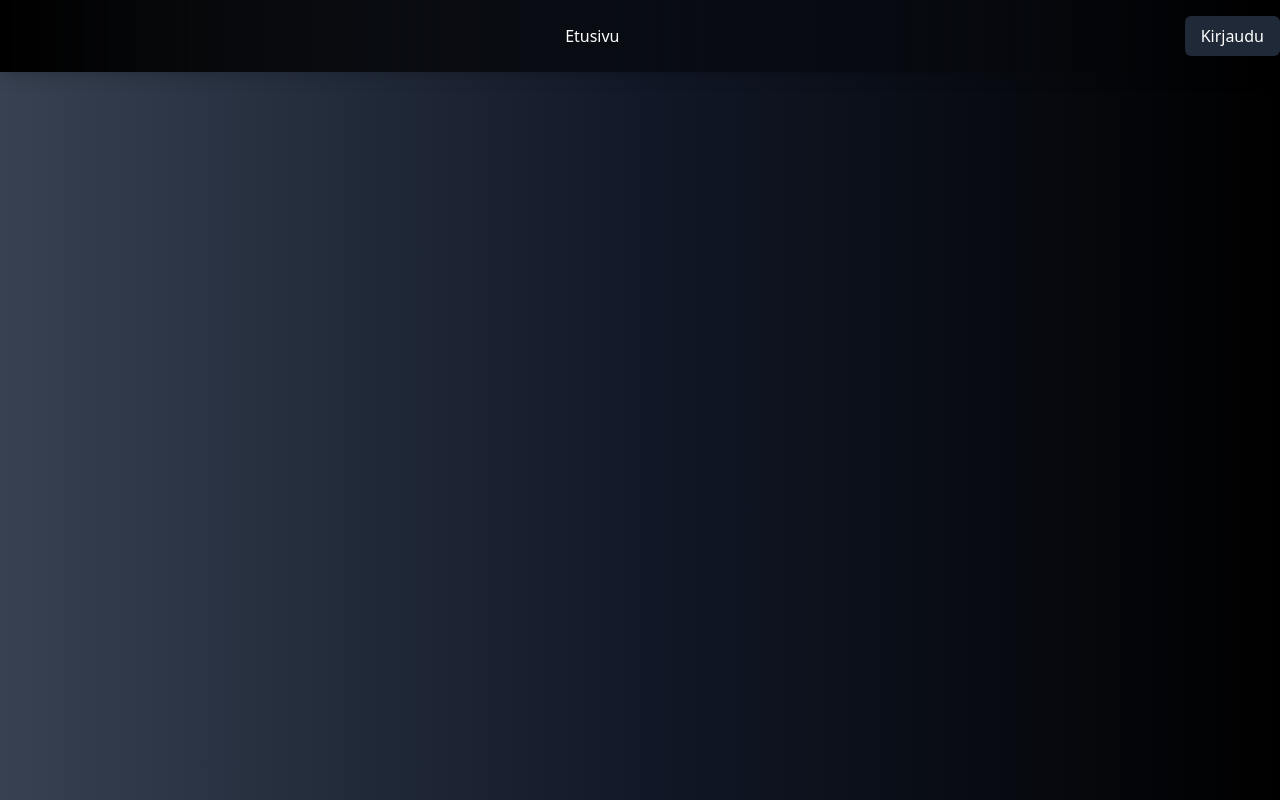
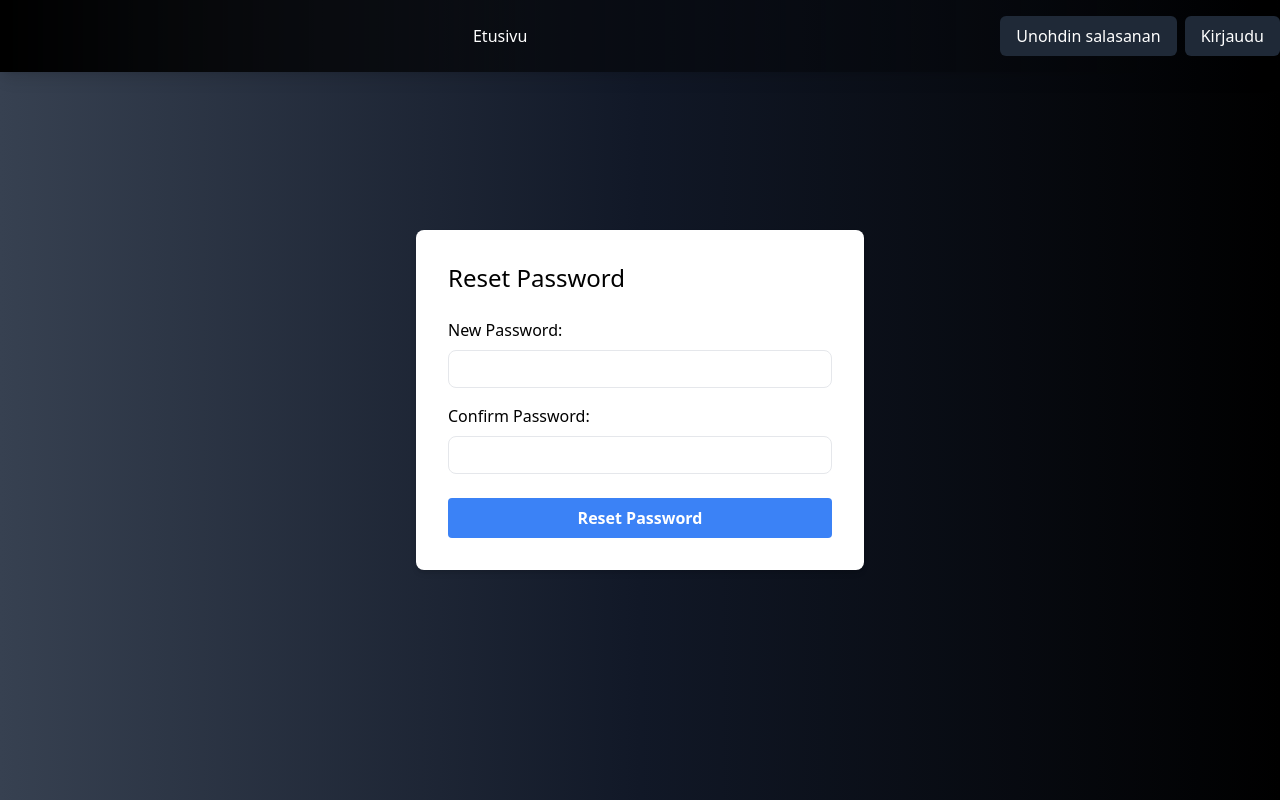
Before and after one commit to Petrikur/kukkari, a React (Vite) app: page /resetpassword/1/1 in a window 1280 px wide. Before the commit this address had no page. Built offline with nearby package versions, Linux system fonts and the light colour scheme.

Commit message:
add password reset option

```diff
--- a/package.json
+++ b/package.json
@@ -29,6 +29,7 @@
     "postcss": "^8.4.21",
     "tailwindcss": "^3.3.1",
     "vite": "^4.2.0",
-    "vite-plugin-react-icons": "^0.2.0"
+    "vite-plugin-react-icons": "^0.2.0",
+    "vite-plugin-rewrite-all": "^1.0.1"
   }
 }
--- a/src/App.jsx
+++ b/src/App.jsx
@@ -1,18 +1,23 @@
 import { useState, useCallback, useEffect } from "react";
 import React from "react";
-
 import Navbar from "./components/NavBar/Navbar";
 import Mobilemenu from "./components/NavBar/Mobilemenu";
 import LandingPage from "./pages/landingPage";
-import { BrowserRouter as Router, Routes, Route } from "react-router-dom";
+import {
+  BrowserRouter as Router,
+  Routes,
+  Route
+} from "react-router-dom";
 import Auth from "./pages/auth";
 import { AuthContext } from "./components/context/authContext";
 import NotesPage from "./pages/NotesPage";
 import UpdateNote from "./pages/UpdateNote";
 import NewNote from "./pages/NewNote";
 import Reservations from "./pages/reservations";
+import ForgotPasswordPage from "./pages/forgotPasswordPage";
+import ResetPassword from "./pages/passwordResetPage";
 
-let logoutTimer;
+
 
 function App() {
   const [isOpen, setIsOpen] = useState(false);
@@ -21,6 +26,7 @@ function App() {
   const [userId, setUserId] = useState(false);
   const [tokenExpirationDate, setTokenExpirationDate] = useState();
   const [name, setName] = useState("");
+
 
   const toggle = () => {
     setIsOpen(!isOpen);
@@ -66,11 +72,21 @@ function App() {
     localStorage.removeItem("userData");
   }, []);
 
+  let logoutTimer;
   useEffect(() => {
     const storedData = JSON.parse(localStorage.getItem("userData"));
-    if (storedData && storedData.token && new Date(storedData.expiration) > new Date()) {
-      login(storedData.userId, storedData.token, new Date(storedData.expiration));
-      const remainingTime = new Date(storedData.expiration).getTime() - new Date().getTime();
+    if (
+      storedData &&
+      storedData.token &&
+      new Date(storedData.expiration) > new Date()
+    ) {
+      login(
+        storedData.userId,
+        storedData.token,
+        new Date(storedData.expiration)
+      );
+      const remainingTime =
+        new Date(storedData.expiration).getTime() - new Date().getTime();
       logoutTimer = setTimeout(logout, remainingTime);
     }
   }, [login, logout]);
@@ -80,16 +96,28 @@ function App() {
   if (token) {
     routes = (
       <React.Fragment>
+        <Route
+          path="/resetpassword/:id/:token"
+          exact={true}
+          element={<ResetPassword />}
+        ></Route>
         <Route path="/" element={<LandingPage />}></Route>
         <Route path="/maintenance" element={<NotesPage />}></Route>
         <Route path="/maintenance/:noteId" element={<UpdateNote />}></Route>
         <Route path="/maintenance/newnote" element={<NewNote />}></Route>
         <Route path="/reservations" element={<Reservations />}></Route>
+        <Route path="/forgotpassword" element={<ForgotPasswordPage />}></Route>
       </React.Fragment>
     );
   } else {
     routes = (
       <React.Fragment>
+        <Route
+          path="/resetpassword/:id/:token"
+          exact={true}
+          element={<ResetPassword />}
+        ></Route>
+        <Route path="/forgotpassword" element={<ForgotPasswordPage />}></Route>
         <Route path="/" element={<LandingPage />}></Route>
         <Route path="/auth" element={<Auth />}></Route>
       </React.Fragment>
@@ -114,7 +142,7 @@ function App() {
           <Routes>{routes}</Routes>
         </Router>
       </div>
-    </AuthContext.Provider>
+ </AuthContext.Provider>
   );
 }
 
--- a/src/components/NavBar/Mobilemenu.jsx
+++ b/src/components/NavBar/Mobilemenu.jsx
@@ -15,7 +15,7 @@ const Mobilemenu = ({ isOpen, toggle }) => {
       { to: "maintenance", label: "Ylläpito" }
     ];
   } else {
-    mobilemenuLinks = [{ to: "/", label: "Etusivu" }, { to: "auth", label: "Kirjaudu" }];
+    mobilemenuLinks = [{ to: "/", label: "Etusivu" }, { to: "auth", label: "Kirjaudu" },{to:"/forgotpassword", label: "Unohdin salasanan"}];
 
   }
   return (
--- a/src/components/NavBar/Navbar.jsx
+++ b/src/components/NavBar/Navbar.jsx
@@ -45,6 +45,7 @@ const Navbar = ({ toggle }) => {
               <Link to="/">Etusivu</Link>
             </li>
 
+
             {auth.isLoggedIn && (
               <>
                 {" "}
@@ -64,12 +65,14 @@ const Navbar = ({ toggle }) => {
             )}
           </ul>
         </div>
-        <div className="hidden md:block">
+        <div className="hidden md:flex space-x-2">
+        <Link className="inline-block bg-gray-800 text-white py-2 px-4 rounded-md transition-colors duration-300 hover:bg-gray-900" to="/forgotpassword">Unohdin salasanan</Link>
           {!auth.isLoggedIn && (
             <Link
               to="/auth"
               className="inline-block bg-gray-800 text-white py-2 px-4 rounded-md transition-colors duration-300 hover:bg-gray-900"
             >
+
               Kirjaudu
             </Link>
           )}
--- /dev/null
+++ b/src/pages/forgotPasswordPage.jsx
@@ -0,0 +1,47 @@
+import { useState } from "react";
+import axios from "axios";
+import {toast,ToastContainer} from "react-toastify"
+
+const ForgotPasswordPage = () => {
+  const [email, setEmail] = useState("");
+
+  const handleSubmit = async (event) => {
+    event.preventDefault();
+    try {
+      const response = await axios.post("http://localhost:5000/api/users/forgotpassword", { email });
+      toast.success(response.data)
+    } catch (error) {
+      console.error(error);
+    }
+  };
+
+  return (
+    <div className="flex items-center justify-center h-screen">
+      <form
+        className="w-full max-w-md bg-white p-8 rounded-lg shadow-md"
+        onSubmit={handleSubmit}
+      >
+        {" "}
+        <h2 className="text-2xl font-medium mb-6">Salasanan vaihto</h2>
+        <label htmlFor="email">Email:</label>
+        <input
+          className="w-full border rounded-lg py-2 px-3 text-gray-700 leading-tight focus:outline-none focus:shadow-outline my-5"
+          type="email"
+          id="email"
+          value={email}
+          onChange={(event) => setEmail(event.target.value)}
+          required
+        />
+        <button
+          className="w-full bg-blue-500 hover:bg-blue-700 text-white font-bold py-2 px-4 rounded focus:outline-none focus:shadow-outline"
+          type="submit"
+        >
+          Vaihda salasana
+        </button>
+      </form>
+      <ToastContainer />
+    </div>
+  );
+};
+
+export default ForgotPasswordPage;
--- /dev/null
+++ b/src/pages/passwordResetPage.jsx
@@ -0,0 +1,77 @@
+import { useEffect, useState } from "react";
+import axios from "axios"
+import { useParams } from 'react-router-dom';
+
+const ResetPassword = () => {
+  const {id,token} = useParams();
+  const [password, setPassword] = useState("");
+  const [confirmPassword, setConfirmPassword] = useState("");
+  const [validationError, setValidationError] = useState("");
+
+  const handleSubmit = async (e) => {
+    e.preventDefault();
+    if (password !== confirmPassword) {
+      setValidationError("Passwords do not match");
+      return;
+    }
+    try {
+      const response = await axios.post(
+        `http://localhost:5000/api/users/${id}/${token}`,
+        {
+          password
+        }
+      );
+
+    } catch (error) {
+      console.error(error);
+    }
+  };
+
+  return (
+    <div className="flex justify-center items-center h-screen">
+      <form
+        onSubmit={handleSubmit}
+        className="w-full max-w-md bg-white p-8 rounded-lg shadow-md"
+      >
+        <h2 className="text-2xl font-medium mb-6">Reset Password</h2>
+        <div className="mb-4">
+          <label htmlFor="password" className="block font-medium mb-2">
+            New Password:
+          </label>
+          <input
+            type="password"
+            id="password"
+            value={password}
+            onChange={(e) => setPassword(e.target.value)}
+            className="w-full border rounded-lg py-2 px-3 text-gray-700 leading-tight focus:outline-none focus:shadow-outline"
+            required
+          />
+        </div>
+        <div className="mb-6">
+          <label htmlFor="confirm-password" className="block font-medium mb-2">
+            Confirm Password:
+          </label>
+          <input
+            type="password"
+            id="confirm-password"
+            value={confirmPassword}
+            onChange={(e) => setConfirmPassword(e.target.value)}
+            className="w-full border rounded-lg py-2 px-3 text-gray-700 leading-tight focus:outline-none focus:shadow-outline"
+            required
+          />
+          {validationError && (
+            <p className="text-red-500 text-sm mt-2">{validationError}</p>
+          )}
+        </div>
+        <button
+          type="submit"
+          className="w-full bg-blue-500 hover:bg-blue-700 text-white font-bold py-2 px-4 rounded focus:outline-none focus:shadow-outline"
+        >
+          Reset Password
+        </button>
+      </form>
+    </div>
+  );
+};
+
+export default ResetPassword;
--- a/vite.config.js
+++ b/vite.config.js
@@ -1,7 +1,13 @@
 import { defineConfig } from "vite";
 import react from "@vitejs/plugin-react-swc";
+import pluginRewriteAll from 'vite-plugin-rewrite-all';
 
 // https://vitejs.dev/config/
 export default defineConfig({
-  plugins: [react()],
+  plugins: [react() , pluginRewriteAll()],
+  server: {
+    hmr: {
+        host: 'localhost',
+    },
+}
 });
```
Also changed, not shown: 1 other file (tests, documents, lock files or other folders).
